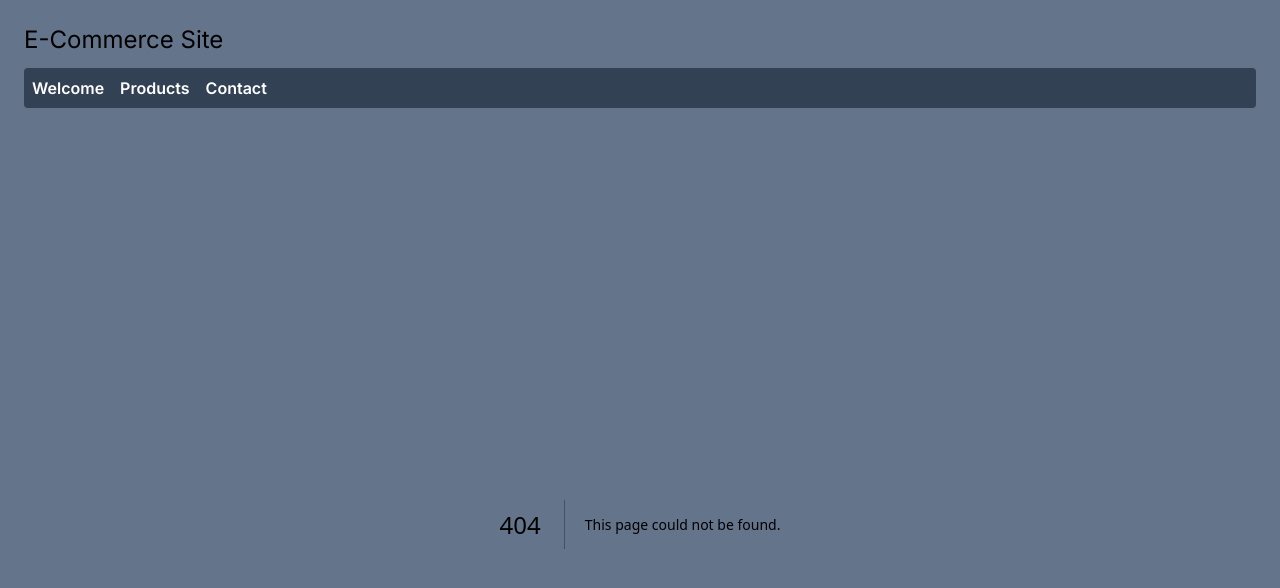
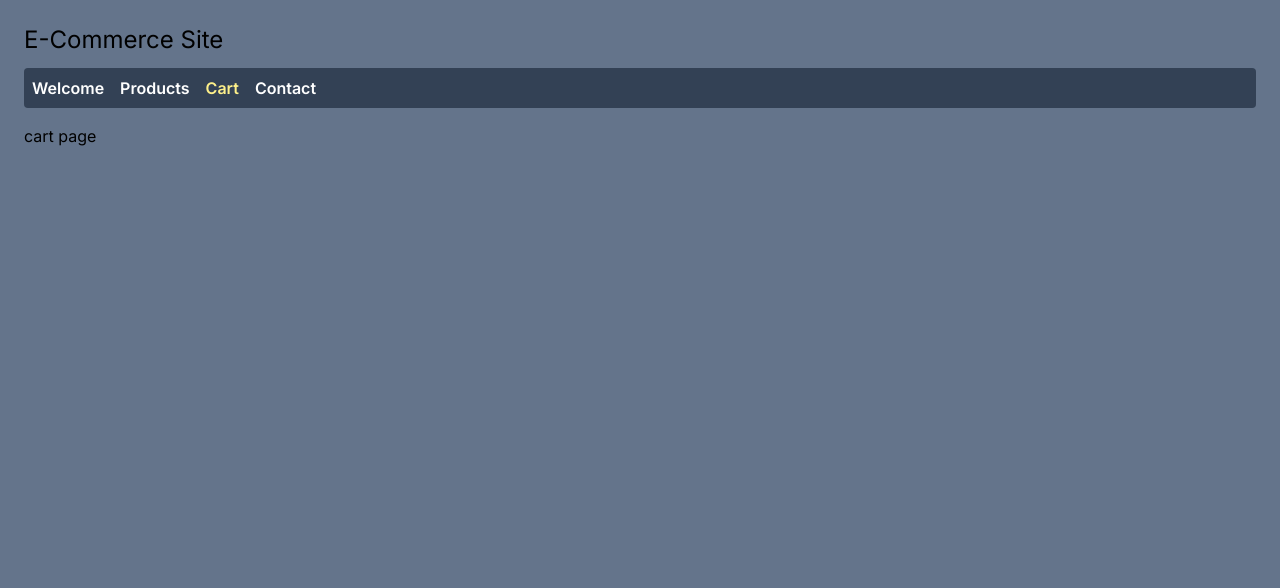
Before and after one commit to edwardtanguay/et781-nextjs-ecommerce-site, a Next.js app: page /cart in a window 1280 px wide. Before the commit this address had no page. Shown: the top 588 px of the page. Built offline with nearby package versions, Linux system fonts and the light colour scheme.

Commit message:
created cart page

```diff
--- /dev/null
+++ b/src/app/cart/page.tsx
@@ -0,0 +1,3 @@
+export default function Cart() {
+	return <p>cart page</p>;
+}
--- a/src/components/Nav.tsx
+++ b/src/components/Nav.tsx
@@ -34,6 +34,18 @@ export const Nav = () => {
 				</li>
 				<li>
 					<Link
+						href="/cart"
+						className={
+							activeSegment === "cart"
+								? "text-yellow-200"
+								: ""
+						}
+					>
+						Cart
+					</Link>
+				</li>
+				<li>
+					<Link
 						href="/contact"
 						className={
 							activeSegment === "contact"
```
